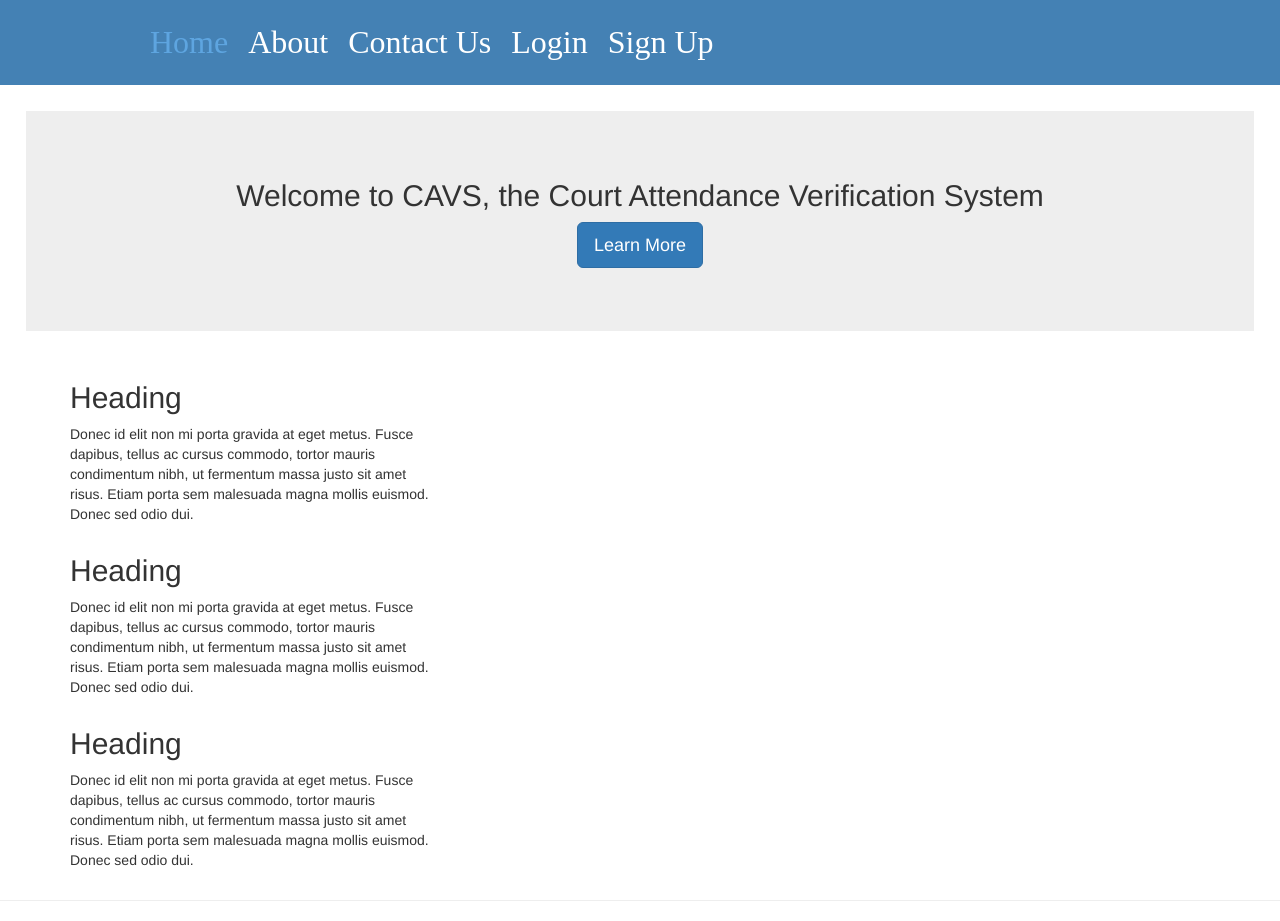
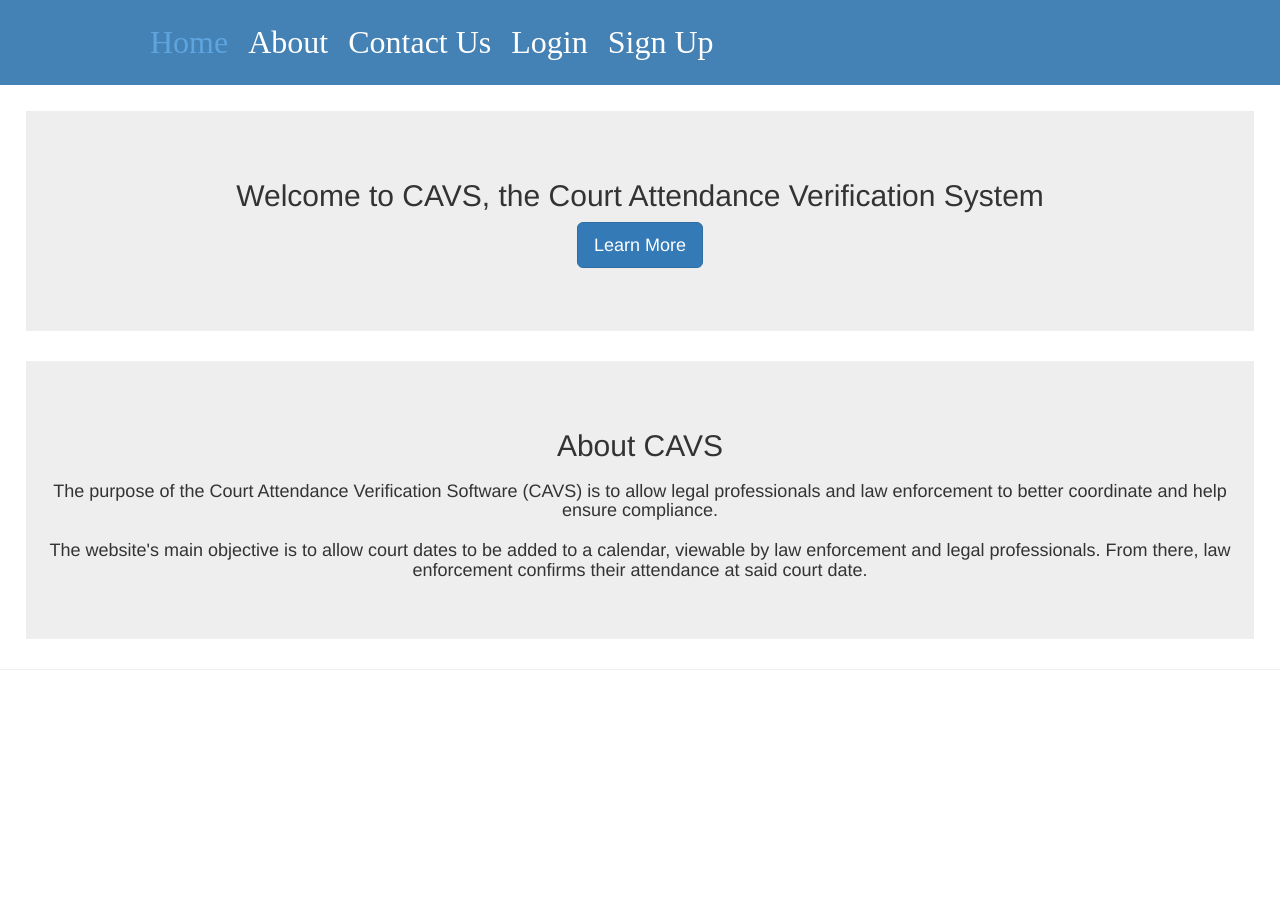
Before and after one commit to LadyDragoneye/CAVS, a React (Create React App) app in the folder frontend/: page / in a window 1280 px wide. After the commit the page ends 800 px from the top, so only its background shows below. Built offline with nearby package versions, Linux system fonts and the light colour scheme.

Commit message:
Update home.js

```diff
--- a/frontend/src/pages/home/home.js
+++ b/frontend/src/pages/home/home.js
@@ -17,29 +17,10 @@ const Home = () => {
             </div>
 
 
-            <div class="container">
-                <div class ="row">
-                    <div class="col-md-4">
-                        <h2>Heading</h2>
-                    <p>Donec id elit non mi porta gravida at eget metus. Fusce dapibus, tellus ac cursus commodo, tortor mauris condimentum nibh, ut fermentum massa justo sit amet risus. Etiam porta sem malesuada magna mollis euismod. Donec sed odio dui.</p>
-                    </div>
-                </div>
-            </div>
-            <div class="container">
-                <div class ="row">
-                    <div class="col-md-4">
-                        <h2>Heading</h2>
-                    <p>Donec id elit non mi porta gravida at eget metus. Fusce dapibus, tellus ac cursus commodo, tortor mauris condimentum nibh, ut fermentum massa justo sit amet risus. Etiam porta sem malesuada magna mollis euismod. Donec sed odio dui.</p>
-                    </div>
-                </div>
-            </div>
-            <div class="container">
-                <div class ="row">
-                    <div class="col-md-4">
-                        <h2>Heading</h2>
-                    <p>Donec id elit non mi porta gravida at eget metus. Fusce dapibus, tellus ac cursus commodo, tortor mauris condimentum nibh, ut fermentum massa justo sit amet risus. Etiam porta sem malesuada magna mollis euismod. Donec sed odio dui.</p>
-                    </div>
-                </div>
+            <div class="jumbotron">
+                <h2 class='font-weight-bold'>About CAVS</h2>
+                <h4 class='text-center'>The purpose of the Court Attendance Verification Software (CAVS) is to allow legal professionals and law enforcement to better coordinate and help ensure compliance.</h4>
+                <h4 class='text-center'>The website's main objective is to allow court dates to be added to a calendar, viewable by law enforcement and legal professionals. From there, law enforcement confirms their attendance at said court date.</h4>
             </div>
             <hr/>
 
```
